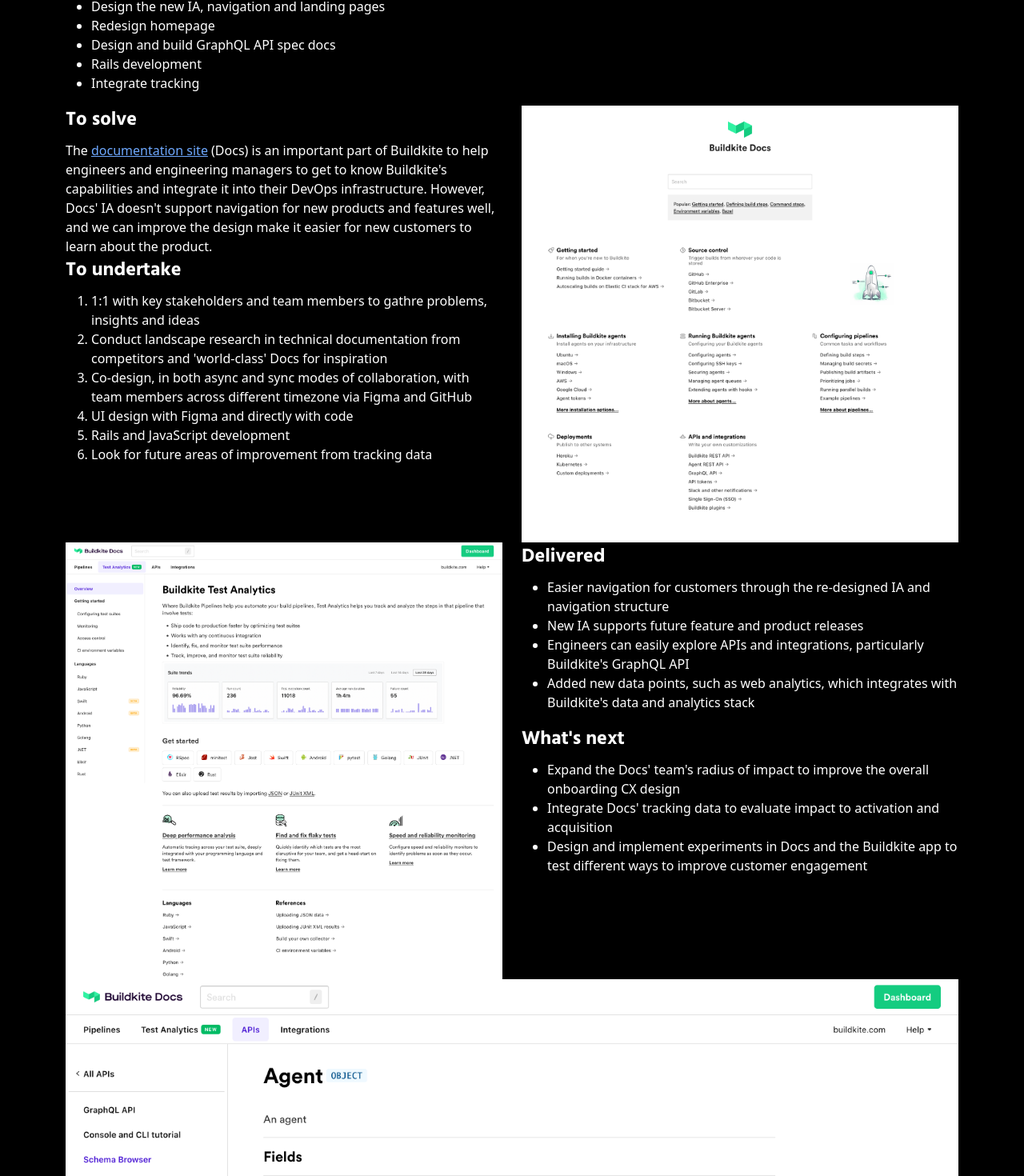
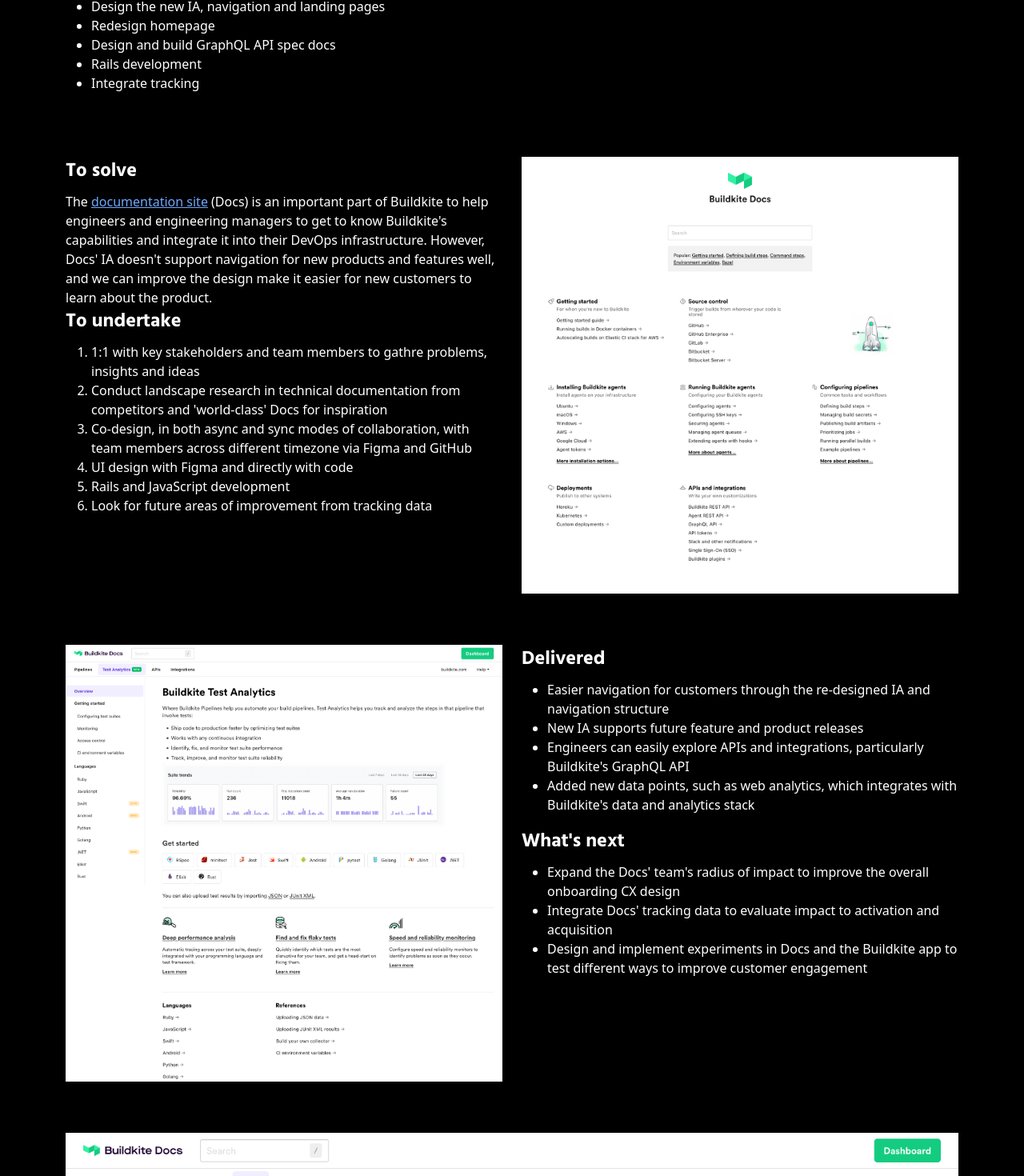
Before and after one commit to QueenVivi/olys-website, a Next.js app: page /buildkite in a window 1280 px wide. Shown: the part 814-2284 px from the top of the page at 80% size. Built offline with nearby package versions, Linux system fonts and the light colour scheme.

Commit message:
Added margin bottom to each row of content

```diff
--- a/pages/[workId].tsx
+++ b/pages/[workId].tsx
@@ -25,13 +25,13 @@ export default function Work({
             heading={challenge.title}
             message={challenge.content}
           />
-          <div className="row">
+          <div className="row mb-6">
             <div className="col-md-6">
               <h2>{scope.title}</h2>
               <div dangerouslySetInnerHTML={{ __html: scope.content }} />
             </div>
           </div>
-          <div className="row">
+          <div className="row mb-6">
             <div className="col-md-6">
               <h2>{problem.title}</h2>
               <div dangerouslySetInnerHTML={{ __html: problem.content }} />
@@ -46,7 +46,7 @@ export default function Work({
               />
             </div>
           </div>
-          <div className="row d-flex">
+          <div className="row d-flex mb-6">
             <div className="col-md-6">
               <img
                 className="img-fluid"
```
